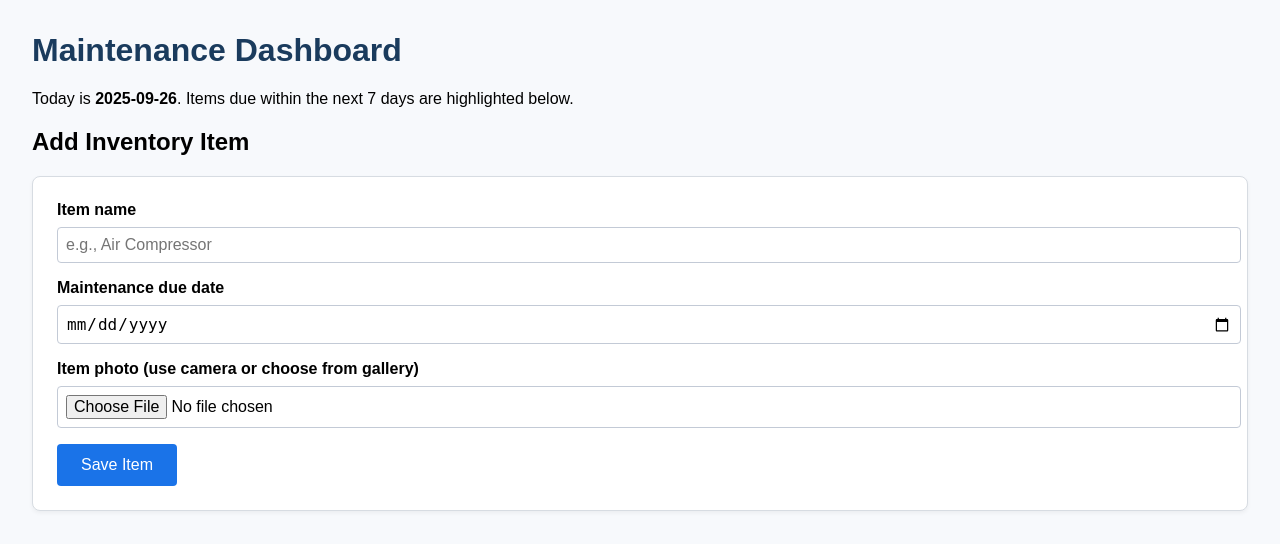
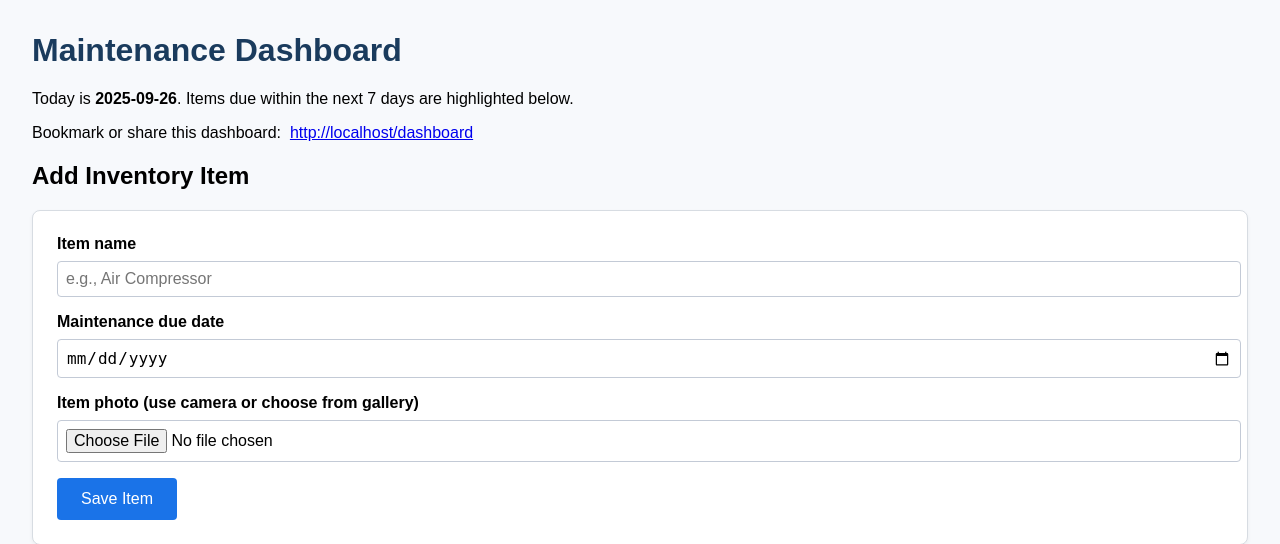
Before and after one commit to sandiren/inventory_tracker, a Flask app: page / in a window 1280 px wide. Shown: the top 544 px of the page. Run offline with Flask 3, Linux system fonts and the light colour scheme; data that the repository does not hold is empty; some libraries are stand-ins or nearby versions.

Commit message:
Add direct maintenance dashboard link and shareable URL

```diff
--- a/main.py
+++ b/main.py
@@ -99,6 +99,9 @@ app.config.from_mapping(
     ENABLE_SCHEDULER=os.getenv("ENABLE_SCHEDULER", "true").lower() == "true",
     UPLOAD_FOLDER=os.getenv(
         "UPLOAD_FOLDER", os.path.join(app.root_path, "static", "uploads")
+    ),
+    DASHBOARD_URL=os.getenv(
+        "DASHBOARD_URL", "http://localhost:5000/dashboard"
     ),
     MAX_CONTENT_LENGTH=int(os.getenv("MAX_UPLOAD_SIZE", 5 * 1024 * 1024)),
 )
@@ -211,6 +214,11 @@ def _build_email_body(
 
     if len(lines) == 1:
         lines.append("\nNo new maintenance updates today.")
+
+    dashboard_url = app.config.get("DASHBOARD_URL")
+    if dashboard_url:
+        lines.append("")
+        lines.append(f"View the full maintenance dashboard: {dashboard_url}")
 
     return "\n".join(lines)
 
@@ -358,6 +366,7 @@ def _start_scheduler() -> None:
 
 
 @app.route("/", methods=["GET", "POST"])
+@app.route("/dashboard", methods=["GET", "POST"])
 def dashboard():
     error: str | None = None
 
@@ -425,6 +434,7 @@ def dashboard():
         today=today,
         window_days=window_days,
         error=error,
+        dashboard_url=url_for("dashboard", _external=True),
     )
 
 
--- a/templates/dashboard.html
+++ b/templates/dashboard.html
@@ -97,6 +97,12 @@
   <body>
     <h1>Maintenance Dashboard</h1>
     <p>Today is <strong>{{ today.isoformat() }}</strong>. Items due within the next {{ window_days }} days are highlighted below.</p>
+    {% if dashboard_url %}
+      <p>
+        Bookmark or share this dashboard:&nbsp;
+        <a href="{{ dashboard_url }}">{{ dashboard_url }}</a>
+      </p>
+    {% endif %}
 
     <h2>Add Inventory Item</h2>
     {% if error %}
```
